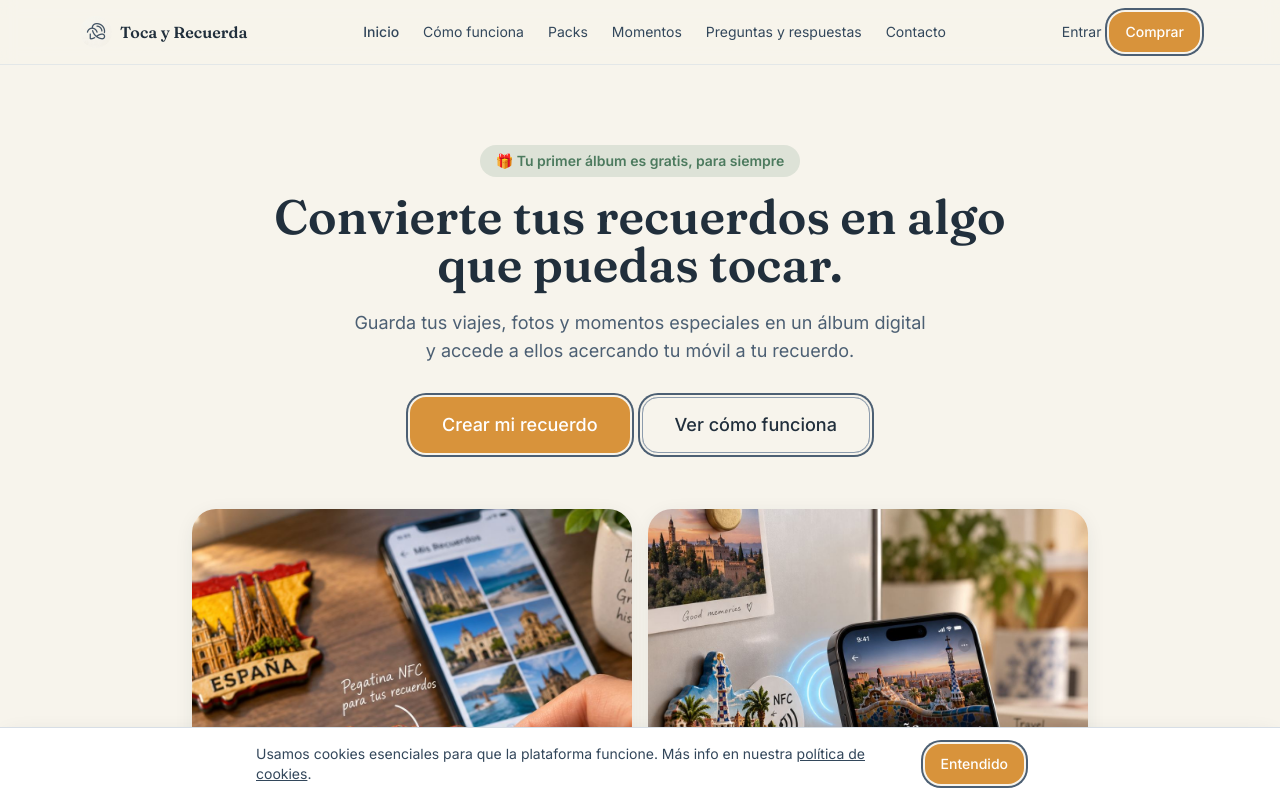
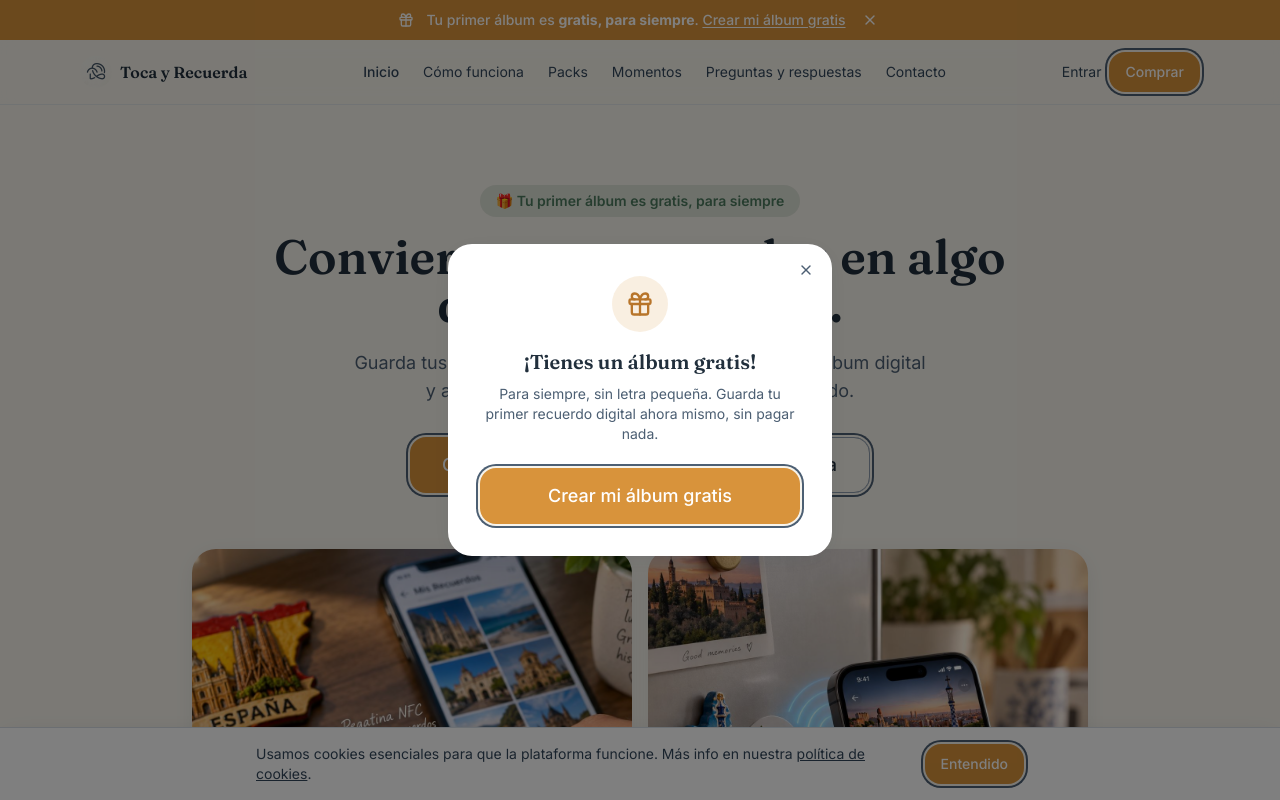
Before and after one commit to unaiirubioo/Toca-y-Recuerda, a Next.js app: page / in a window 1280 px wide. Shown: the top 800 px of the page. Built offline with nearby package versions, Linux system fonts and the light colour scheme; no server answers; the database is empty.

Commit message:
Actualización de código y ajustes de la aplicación v4

```diff
--- a/app/cuenta/page.tsx
+++ b/app/cuenta/page.tsx
@@ -1,6 +1,7 @@
 import { redirect } from "next/navigation";
 import Link from "next/link";
 import type { Metadata } from "next";
+import { LogOut, Images } from "lucide-react";
 import { createClient } from "@/lib/supabase/server";
 import { getAvailableCredits, getUserAlbums, getAlbumAvailabilityStatus } from "@/lib/queries/albums";
 import { getMyOrders } from "@/lib/queries/my-account";
@@ -59,17 +60,26 @@ export default async function MyAccountPage() {
       <main className="min-h-screen bg-cream-100 px-4 py-10">
       <div className="mx-auto max-w-2xl space-y-6">
 
-        <div className="flex items-center justify-between">
-          <div>
-            <h1 className="font-display text-2xl font-semibold text-ink-900">Mi cuenta</h1>
-            <p className="text-sm text-ink-500">
-              {(profile as any)?.full_name ?? "Sin nombre"} · {userData.user.email}
-            </p>
-            <div className="mt-1">
-              <EditNameForm initialName={(profile as any)?.full_name ?? ""} />
+        <div className="flex flex-col gap-4 rounded-2xl bg-white p-5 shadow-soft sm:flex-row sm:items-center sm:justify-between">
+          <div className="flex items-center gap-4">
+            <div className="flex h-14 w-14 flex-shrink-0 items-center justify-center rounded-full bg-amber-500 font-display text-xl font-semibold text-white">
+              {((profile as any)?.full_name ?? userData.user.email ?? "?").charAt(0).toUpperCase()}
+            </div>
+            <div>
+              <h1 className="font-display text-xl font-semibold text-ink-900">
+                {(profile as any)?.full_name ?? "Sin nombre"}
+              </h1>
+              <p className="text-sm text-ink-500">{userData.user.email}</p>
+              <div className="mt-1">
+                <EditNameForm initialName={(profile as any)?.full_name ?? ""} />
+              </div>
             </div>
           </div>
-          <Link href="/dashboard" className={buttonVariants({ variant: "ghost", size: "sm" })}>
+          <Link
+            href="/dashboard"
+            className={cn(buttonVariants({ variant: "outline", size: "sm" }), "flex-shrink-0")}
+          >
+            <Images className="h-4 w-4" />
             Ir a mis recuerdos
           </Link>
         </div>
@@ -136,8 +146,9 @@ export default async function MyAccountPage() {
 
         <MyNfcPanel initialTags={selfNfcTags} quota={selfNfcQuota} />
 
-        <form action={signOut}>
-          <Button type="submit" variant="outline">
+        <form action={signOut} className="pt-2 text-center">
+          <Button type="submit" variant="ghost" size="sm" className="text-ink-500">
+            <LogOut className="h-4 w-4" />
             Cerrar sesión
           </Button>
         </form>
--- a/app/dashboard/page.tsx
+++ b/app/dashboard/page.tsx
@@ -1,9 +1,9 @@
 import { redirect } from "next/navigation";
 import Link from "next/link";
 import type { Metadata } from "next";
-import { Plus } from "lucide-react";
+import { Plus, Gift } from "lucide-react";
 import { createClient } from "@/lib/supabase/server";
-import { getUserAlbums, getAvailableCredits } from "@/lib/queries/albums";
+import { getUserAlbums, getAvailableCredits, getAlbumAvailabilityStatus } from "@/lib/queries/albums";
 import { signOut } from "@/lib/actions/auth";
 import { buttonVariants, Button } from "@/components/ui/button";
 import { Badge } from "@/components/ui/badge";
@@ -24,9 +24,10 @@ export default async function DashboardPage() {
     .eq("id", userData.user.id)
     .single();
 
-  const [albums, credits] = await Promise.all([
+  const [albums, credits, availability] = await Promise.all([
     getUserAlbums(userData.user.id),
     getAvailableCredits(userData.user.id),
+    getAlbumAvailabilityStatus(userData.user.id),
   ]);
 
   return (
@@ -61,6 +62,24 @@ export default async function DashboardPage() {
           </form>
         </header>
 
+        {albums.length === 0 && availability.freeRemaining > 0 && (
+          <div className="mb-6 flex flex-col items-center gap-4 rounded-2xl bg-gradient-to-br from-amber-500 to-amber-600 p-6 text-center text-white sm:flex-row sm:text-left">
+            <div className="flex h-12 w-12 flex-shrink-0 items-center justify-center rounded-full bg-white/20">
+              <Gift className="h-6 w-6" />
+            </div>
+            <div className="flex-1">
+              <p className="font-display text-lg font-semibold">Tienes 1 álbum gratis esperándote</p>
+              <p className="text-sm text-white/90">Para siempre, sin ninguna letra pequeña. Úsalo cuando quieras.</p>
+            </div>
+            <Link
+              href="/albumes/nuevo"
+              className="flex-shrink-0 rounded-full bg-white px-5 py-2.5 text-sm font-semibold text-amber-700 hover:bg-cream-100"
+            >
+              Crear mi álbum gratis
+            </Link>
+          </div>
+        )}
+
         <div className="mb-5 flex items-center justify-between">
           <h2 className="font-display text-lg font-semibold text-ink-900">Mis recuerdos</h2>
           {albums.length > 0 && (
--- a/app/page.tsx
+++ b/app/page.tsx
@@ -8,8 +8,21 @@ import { Reviews } from "@/components/landing/reviews";
 import { NfcDemo } from "@/components/landing/nfc-demo";
 import { FinalCta, LandingFooter } from "@/components/landing/footer";
 import { CookieBanner } from "@/components/landing/cookie-banner";
+import { FreeAlbumWelcomeModal } from "@/components/landing/free-album-welcome-modal";
+import { createClient } from "@/lib/supabase/server";
+import { getAlbumAvailabilityStatus } from "@/lib/queries/albums";
 
-export default function LandingPage() {
+export default async function LandingPage() {
+  const supabase = await createClient();
+  const { data } = await supabase.auth.getUser();
+
+  let eligible = true;
+  if (data.user) {
+    const availability = await getAlbumAvailabilityStatus(data.user.id);
+    eligible = availability.freeRemaining > 0;
+  }
+  const ctaHref = data.user ? "/albumes/nuevo" : "/registro";
+
   return (
     <>
       <SiteHeader />
@@ -25,6 +38,7 @@ export default function LandingPage() {
       </main>
       <LandingFooter />
       <CookieBanner />
+      <FreeAlbumWelcomeModal eligible={eligible} ctaHref={ctaHref} />
     </>
   );
 }
--- /dev/null
+++ b/components/landing/free-album-welcome-modal.tsx
@@ -0,0 +1,74 @@
+"use client";
+
+import { useEffect, useState } from "react";
+import { createPortal } from "react-dom";
+import Link from "next/link";
+import { Gift, X } from "lucide-react";
+import { buttonVariants } from "@/components/ui/button";
+import { cn } from "@/lib/utils";
+
+const STORAGE_KEY = "toca-y-recuerda:seen-free-album-welcome";
+
+/**
+ * Ventana emergente una sola vez, en la primera visita (spec), para
+ * que nadie se pierda el álbum gratis. Se recuerda con localStorage —
+ * una vez cerrada o usada, no vuelve a aparecer en ese navegador.
+ * `eligible` lo decide el servidor (si ya hay sesión, si todavía le
+ * queda el álbum gratis disponible); si no hay sesión, siempre es
+ * `true` porque todo el mundo empieza con uno gratis.
+ */
+export function FreeAlbumWelcomeModal({ eligible, ctaHref }: { eligible: boolean; ctaHref: string }) {
+  const [open, setOpen] = useState(false);
+
+  useEffect(() => {
+    if (!eligible) return;
+    try {
+      if (!localStorage.getItem(STORAGE_KEY)) {
+        const timer = setTimeout(() => setOpen(true), 900);
+        return () => clearTimeout(timer);
+      }
+    } catch {
+      // Sin localStorage disponible: no mostramos la ventana para no romper la navegación.
+    }
+  }, [eligible]);
+
+  function close() {
+    try {
+      localStorage.setItem(STORAGE_KEY, "1");
+    } catch {
+      // Ignorado.
+    }
+    setOpen(false);
+  }
+
+  if (!open || typeof document === "undefined") return null;
+
+  return createPortal(
+    <div className="fixed inset-0 z-50 flex items-center justify-center bg-black/50 p-4" onClick={close}>
+      <div
+        className="relative w-full max-w-sm rounded-2xl bg-white p-8 text-center shadow-card"
+        onClick={(e) => e.stopPropagation()}
+      >
+        <button
+          type="button"
+          onClick={close}
+          aria-label="Cerrar"
+          className="absolute right-3 top-3 rounded-full p-1.5 text-ink-500 hover:bg-cream-100"
+        >
+          <X className="h-4 w-4" />
+        </button>
+        <div className="mx-auto mb-4 flex h-14 w-14 items-center justify-center rounded-full bg-amber-500/15 text-amber-600">
+          <Gift className="h-7 w-7" />
+        </div>
+        <h2 className="mb-2 font-display text-xl font-semibold text-ink-900">¡Tienes un álbum gratis!</h2>
+        <p className="mb-6 text-sm text-ink-500">
+          Para siempre, sin letra pequeña. Guarda tu primer recuerdo digital ahora mismo, sin pagar nada.
+        </p>
+        <Link href={ctaHref} onClick={close} className={cn(buttonVariants({ size: "lg" }), "w-full")}>
+          Crear mi álbum gratis
+        </Link>
+      </div>
+    </div>,
+    document.body
+  );
+}
--- /dev/null
+++ b/components/layout/free-album-banner.tsx
@@ -0,0 +1,50 @@
+"use client";
+
+import { useEffect, useState } from "react";
+import Link from "next/link";
+import { Gift, X } from "lucide-react";
+
+const COOKIE_NAME = "dismissed_free_album_banner";
+
+/**
+ * Barra fija visible en toda la web (spec: "el usuario no se entera de
+ * que tiene un álbum gratis"), no solo en la portada. Se cierra con la
+ * X y se recuerda con una cookie — y el servidor (en SiteHeader) ya
+ * decide de antemano si merece la pena mostrarla (si el usuario sigue
+ * teniendo el álbum gratis disponible).
+ */
+export function FreeAlbumBanner({ ctaHref }: { ctaHref: string }) {
+  const [visible, setVisible] = useState(false);
+
+  useEffect(() => {
+    const dismissed = document.cookie.split("; ").some((c) => c.startsWith(`${COOKIE_NAME}=`));
+    setVisible(!dismissed);
+  }, []);
+
+  function dismiss() {
+    document.cookie = `${COOKIE_NAME}=1; path=/; max-age=${60 * 60 * 24 * 365}`;
+    setVisible(false);
+  }
+
+  if (!visible) return null;
+
+  return (
+    <div className="sticky top-0 z-40 flex items-center justify-center gap-3 bg-amber-500 px-4 py-2 text-center text-sm font-medium text-white">
+      <Gift className="h-4 w-4 flex-shrink-0" />
+      <span>
+        Tu primer álbum es <strong>gratis, para siempre</strong>.{" "}
+        <Link href={ctaHref} className="underline underline-offset-2 hover:no-underline">
+          Crear mi álbum gratis
+        </Link>
+      </span>
+      <button
+        type="button"
+        onClick={dismiss}
+        aria-label="Cerrar aviso"
+        className="flex-shrink-0 rounded-full p-1 hover:bg-white/20"
+      >
+        <X className="h-4 w-4" />
+      </button>
+    </div>
+  );
+}
--- a/components/layout/site-header.tsx
+++ b/components/layout/site-header.tsx
@@ -1,8 +1,10 @@
 import Link from "next/link";
 import Image from "next/image";
 import { createClient } from "@/lib/supabase/server";
+import { getAlbumAvailabilityStatus } from "@/lib/queries/albums";
 import { buttonVariants } from "@/components/ui/button";
 import { cn } from "@/lib/utils";
+import { FreeAlbumBanner } from "@/components/layout/free-album-banner";
 
 /**
  * Cabecera usada en toda la plataforma (no solo en la landing), al
@@ -14,8 +16,21 @@ export async function SiteHeader() {
   const supabase = await createClient();
   const { data } = await supabase.auth.getUser();
 
+  // La barra del álbum gratis solo se muestra si de verdad le queda
+  // disponible (spec: que el aviso desaparezca solo en cuanto lo use,
+  // no seguir insistiendo después) — para quien no ha iniciado sesión
+  // siempre es verdad (todo el mundo tiene 1 gratis).
+  let showFreeBanner = true;
+  if (data.user) {
+    const availability = await getAlbumAvailabilityStatus(data.user.id);
+    showFreeBanner = availability.freeRemaining > 0;
+  }
+  const freeBannerCta = data.user ? "/albumes/nuevo" : "/registro";
+
   return (
-    <header className="sticky top-0 z-30 border-b border-ink-100/60 bg-cream-100/90 backdrop-blur">
+    <div className="sticky top-0 z-30">
+      {showFreeBanner && <FreeAlbumBanner ctaHref={freeBannerCta} />}
+      <header className="border-b border-ink-100/60 bg-cream-100/90 backdrop-blur">
       <div className="mx-auto flex max-w-6xl items-center justify-between gap-4 px-4 py-3">
         <Link href="/" className="flex flex-shrink-0 items-center gap-2">
           <Image src="/logo.jpeg" alt="Toca y Recuerda" width={32} height={32} className="rounded-full" />
@@ -50,7 +65,7 @@ export async function SiteHeader() {
                 Mi cuenta
               </Link>
               <Link href="/dashboard" className={cn(buttonVariants({ size: "sm" }))}>
-                Mi panel
+                Mis recuerdos
               </Link>
             </>
           ) : (
@@ -65,6 +80,7 @@ export async function SiteHeader() {
           )}
         </div>
       </div>
-    </header>
+      </header>
+    </div>
   );
 }
```
Also changed, not shown: middleware.ts (+14 -0 lines).
